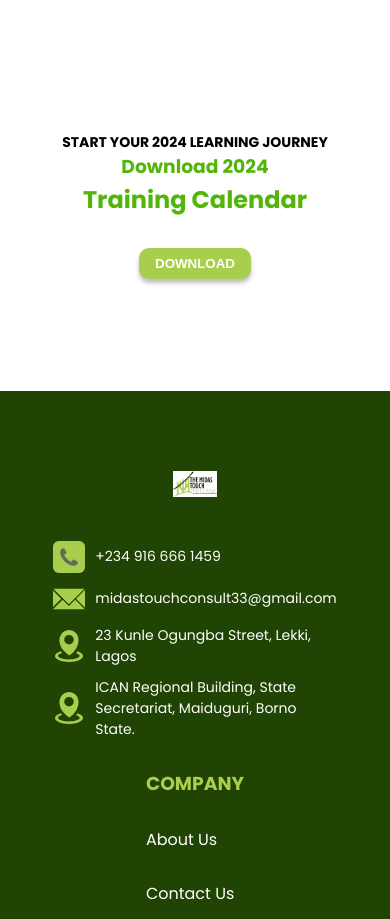
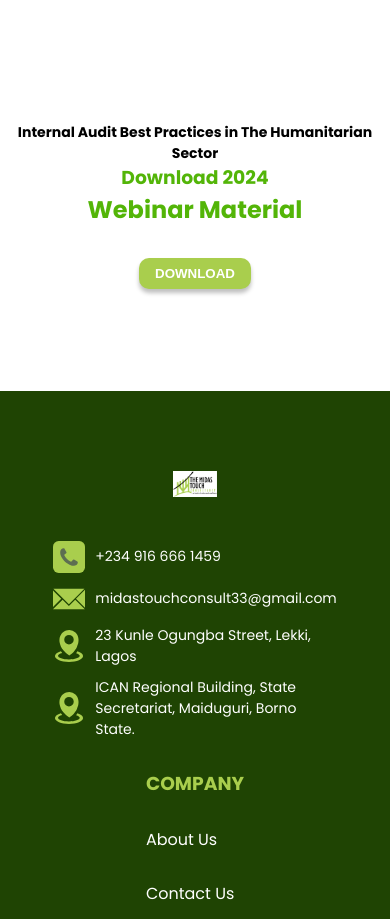
Before and after one commit to emmanuel4365/midas-touch, a React (Vite) app in the folder client/: page / in a window 390 px wide. Shown: the part 6240-7159 px from the top of the page. Built offline with nearby package versions, Linux system fonts and the light colour scheme.

Commit message:
added 2024 internal audit webinar material

```diff
--- a/client/src/index.css
+++ b/client/src/index.css
@@ -1431,6 +1431,7 @@ footer {
 
   .learning-journey {
     font-size: 14px;
+    text-align: center;
   }
 
   .logo-links-center {
@@ -1498,4 +1499,8 @@ footer {
   .copyright {
     font-size: 11px;
   }
-}
+  .learning-journey {
+    font-size: 14px;
+    text-align: center;
+  }
+}
--- a/client/src/pages/LandingPage.jsx
+++ b/client/src/pages/LandingPage.jsx
@@ -1,6 +1,7 @@
 import { useEffect } from "react";
 import { Slider } from "../components";
 import { rightClick } from "../utils/RightArrow";
+import internalAuditMaterial from "../assets/files/risk-mgt-imternal-audit.pdf";
 
 // import globeGif from "../assets/globe3.gif";
 import icanLogo from "../assets/ican-logo.png";
@@ -258,15 +259,21 @@ const LandingPage = () => {
         </div>
       </div>
       <div className="calendar-download-container">
-        <h4 className="learning-journey">START YOUR 2024 LEARNING JOURNEY </h4>
+        <h4 className="learning-journey">
+          Internal Audit Best Practices in The Humanitarian Sector
+        </h4>
         <h3 style={{ color: "#53B508" }}>Download 2024</h3>
-        <h2 style={{ color: "#53B508" }}>Training Calendar</h2>
+        <h2 style={{ color: "#53B508" }}>Webinar Material</h2>
         <button
           type="button"
           className="download-button"
           style={{ boxShadow: "0px 4px 4px 0px rgba(0,0,0,0.25)" }}
         >
-          <a href="#" className="download-link">
+          <a
+            href={internalAuditMaterial}
+            className="download-link"
+            download="internal-audit"
+          >
             DOWNLOAD
           </a>
         </button>
```
Also changed, not shown: 1 other file (tests, documents, lock files or other folders).
